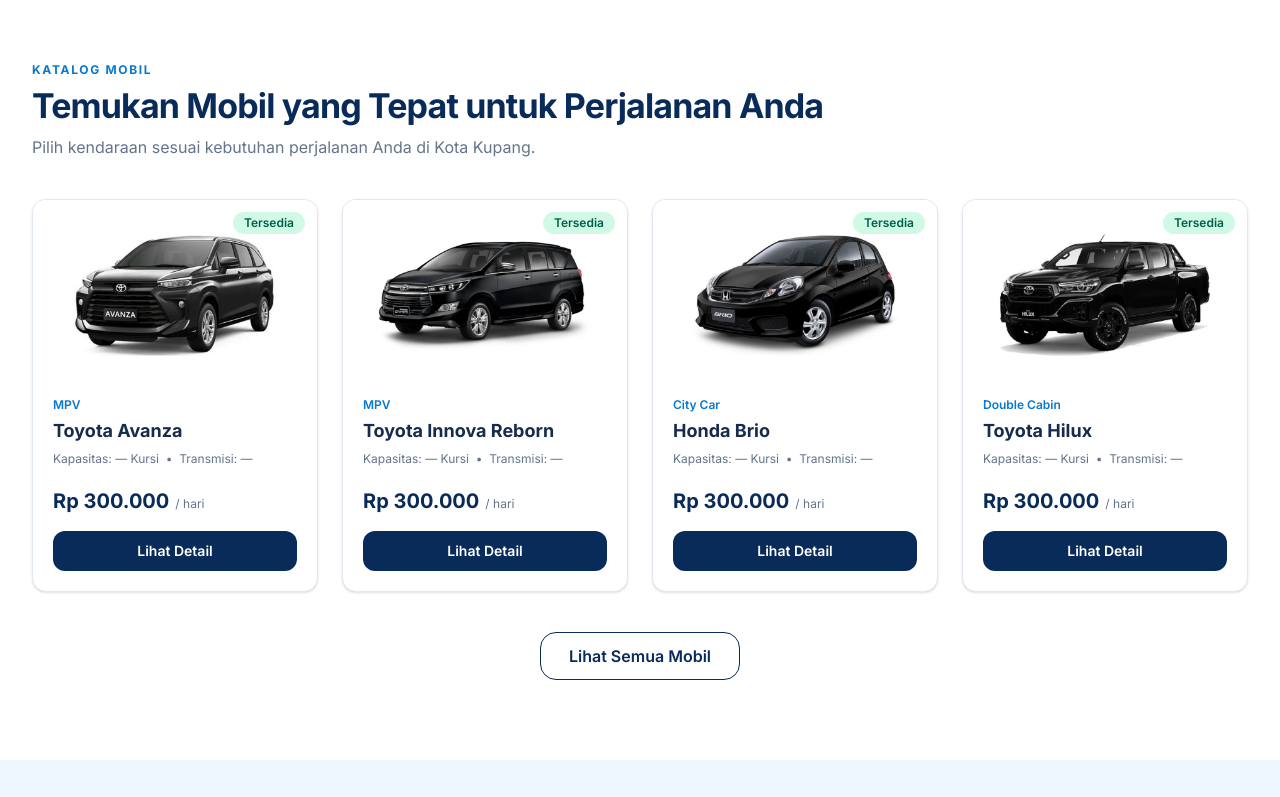
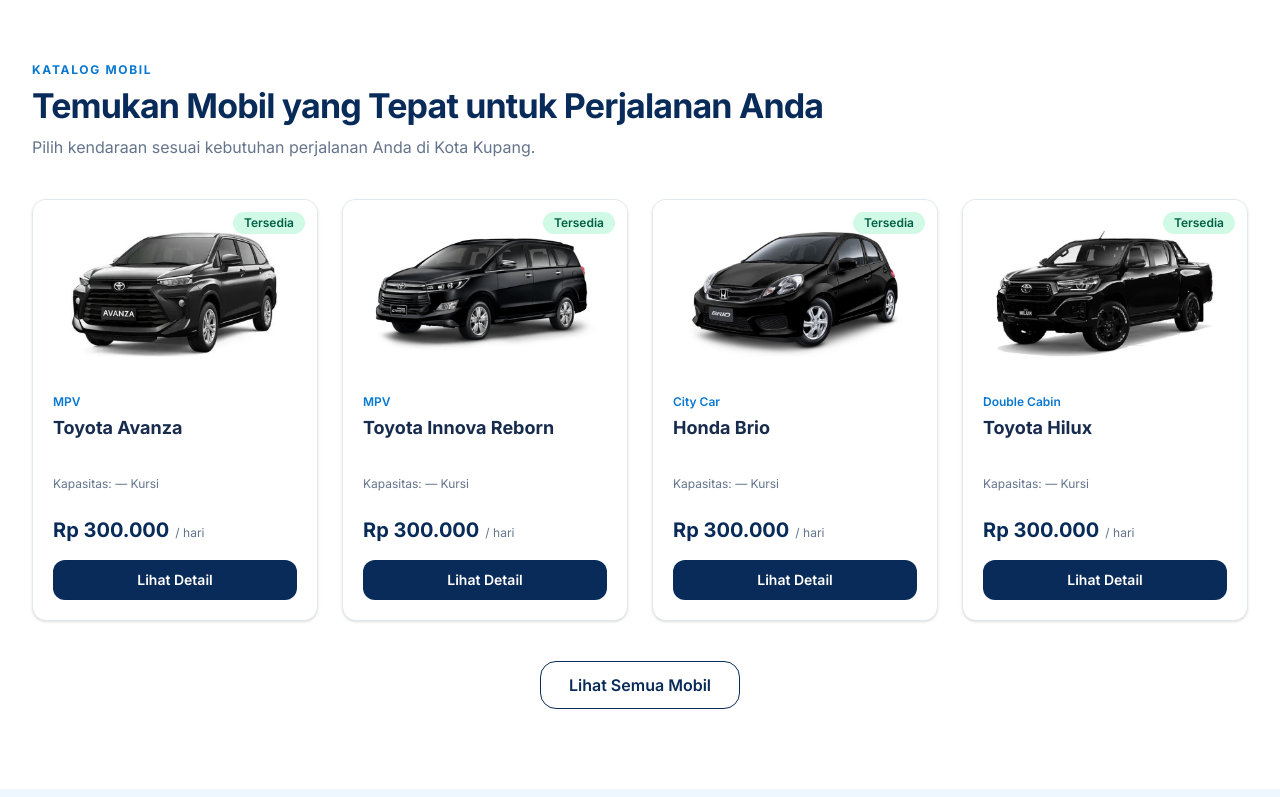
Before and after one commit to legacyditt/kupang-car-rent, a React (Vite) app in the folder frontend/: page / in a window 1280 px wide. Shown: the part 699-1496 px from the top of the page. Built offline with nearby package versions, Linux system fonts and the light colour scheme.

Commit message:
fix: align catalog card title, metadata, and CTA

```diff
--- a/frontend/src/features/cars/components/CarCard.tsx
+++ b/frontend/src/features/cars/components/CarCard.tsx
@@ -12,10 +12,14 @@ interface CarCardProps {
 
 export function CarCard({ car, prioritizeImage = false }: CarCardProps) {
   const detailMessage = `Halo, saya tertarik menyewa ${car.name} (${car.category}). Mohon info ketersediaannya.`;
+  const metadata = [
+    car.capacityLabel !== "—" ? `Kapasitas: ${car.capacityLabel}` : null,
+    car.transmissionLabel !== "—" ? `Transmisi: ${car.transmissionLabel}` : null,
+  ].filter(Boolean);
 
   return (
     <Card className="flex h-full flex-col overflow-hidden rounded-[14px] border-border bg-white shadow-sm transition-shadow hover:shadow-md">
-      <div className="relative flex aspect-[16/10] w-full items-center justify-center bg-white p-4">
+      <div className="relative flex aspect-[16/10] w-full items-center justify-center bg-white p-3">
         <img
           src={car.imageUrl}
           alt={`${car.name} - ${car.category}`}
@@ -35,12 +39,15 @@ export function CarCard({ car, prioritizeImage = false }: CarCardProps) {
         <span className="text-xs font-semibold text-brand-blue">
           {car.category}
         </span>
-        <h3 className="mt-1 text-lg font-bold text-brand-text">{car.name}</h3>
+        <h3 className="mt-1 line-clamp-2 min-h-[3.5rem] text-lg font-bold text-brand-text">
+          {car.name}
+        </h3>
 
-        <p className="mt-1.5 text-xs text-brand-muted">
-          Kapasitas: {car.capacityLabel} &nbsp;•&nbsp; Transmisi:{" "}
-          {car.transmissionLabel}
+        {metadata.length > 0 && (
+          <p className="mt-1.5 min-h-[1.25rem] text-xs text-brand-muted">
+            {metadata.join(" • ")}
           </p>
+        )}
 
         <div className="mt-5 flex items-baseline gap-1.5">
           <span className="text-xl font-bold text-brand-navy">
@@ -49,7 +56,8 @@ export function CarCard({ car, prioritizeImage = false }: CarCardProps) {
           <span className="text-xs text-brand-muted">/ hari</span>
         </div>
 
-        <Button asChild className="mt-4 w-full">
+        <div className="mt-auto pt-4">
+          <Button asChild className="w-full">
             <a
               href={buildWhatsAppUrl(detailMessage)}
               target="_blank"
@@ -58,6 +66,7 @@ export function CarCard({ car, prioritizeImage = false }: CarCardProps) {
               Lihat Detail
             </a>
           </Button>
+        </div>
       </CardContent>
     </Card>
   );
```
Also changed, not shown: 1 other file (tests, documents, lock files or other folders). Lines whose indentation alone changed are shown as unchanged.
